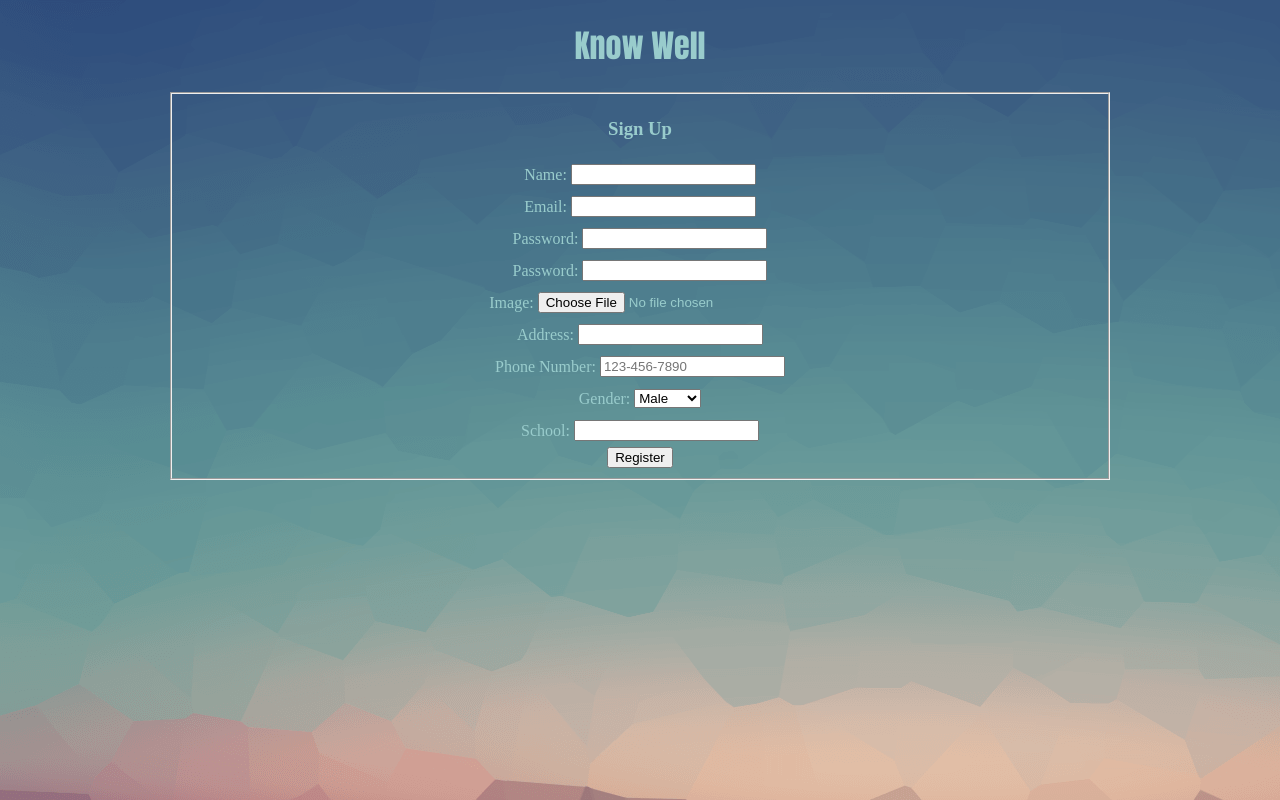
After one commit to COSC360/project-davyxuximin, a PHP site: page /php/signup.php in a window 1280 px wide. The commit adds this page. Run offline with PHP 8.4, Linux system fonts and the light colour scheme.

Commit message:
signup finish

```diff
--- a/css/login.css
+++ b/css/login.css
@@ -16,6 +16,11 @@ body{
     height: 30em;
 }
 
+.login label{
+    line-height: 2em;
+    vertical-align: middle;
+}
+
 
 a {
     text-decoration: none;
--- /dev/null
+++ b/php/signup.php
@@ -0,0 +1,92 @@
+
+<!DOCTYPE html>
+<html>
+<head lang="en">
+    <meta charset="utf-8">
+    <title>KnowWell</title>
+    <link rel = "stylesheet" href="../css/login.css?v=<?php echo time(); ?>">
+    <script>
+        function validateForm(){
+            var x=document.forms["loginInfo"]["email"].value;
+            var y=document.forms["loginInfo"]["password"].value;
+            var at=x.indexOf("@");
+            var dot=x.lastIndexOf(".");
+            if (at<1 || dot<at+2 || dot+2>=x.length){
+                alert("Invalid Email");
+                  return false;
+            }else if(x==""||y==""){
+                alert("Please enter in the blank space");
+                return false;
+            }
+        }
+    </script>
+</head>
+<body>
+    <div class="name">
+        <h1>Know Well</h1>
+    </div>
+
+
+<div class="login">
+    <form name="loginInfo" onsubmit="return validateForm();" method="post" action="signupInfo.php" enctype="multipart/form-data">
+        <fieldset id="fs">
+            <h3>Sign Up</h2>
+        <label>Name:</label>
+        <input type="text" name="name" required><br>
+        <label>Email:</label>
+        <input type="email" name="email" required><br>
+        <label>Password:</label>
+        <input type="password" name="password" required><br>
+        <label>Password:</label>
+        <input type="password" name="password2" required><br>
+        <label>Image:</label>
+        <input type="file" name="image" accept="image/*" required><br>
+        <label>Address:</label>
+        <input type="text" name="address" required></textarea><br>
+        <label>Phone Number:</label>
+        <input type="tel" name="phone_number" placeholder="123-456-7890" required><br>
+        <label>Gender:</label>
+        <select name="gender" required>
+            <option value="male">Male</option>
+            <option value="female">Female</option>
+            <option value="other">Other</option>
+        </select><br>
+        <label>School:</label>
+        <input type="text" name="school" required><br>
+        <button type="submit" name="submit">Register</button>
+       </fieldset>
+    </form>
+    <p id="error-message" style="color: red;"></p>
+    <script>
+      document.querySelector("form").addEventListener("submit", function(event) {
+        const password = document.querySelector("input[name='password']");
+        const confirmPassword = document.querySelector("input[name='password2']");
+        const errorMessage = document.getElementById("error-message");
+
+        if (password.value !== confirmPassword.value) {
+          event.preventDefault(); // Prevent form submission
+          password.value = ""; // Clear password field
+          confirmPassword.value = ""; // Clear confirm password field
+          errorMessage.textContent = "Passwords do not match. Please try again.";
+        } else {
+          errorMessage.textContent = "";
+        }
+      });
+    </script>
+
+
+</div>
+
+
+
+
+
+
+
+
+
+
+
+</body>
+
+</html>
--- a/sql/users.sql
+++ b/sql/users.sql
@@ -1,5 +1,5 @@
 CREATE TABLE users (
-  userid INT NOT NULL,
+  userid INT NOT NULL AUTO_INCREMENT,
   username VARCHAR(255),
   userimage BLOB,
   address VARCHAR(255),
```
Also changed, not shown: php/signupInfo.php (added, +38 -0 lines).
